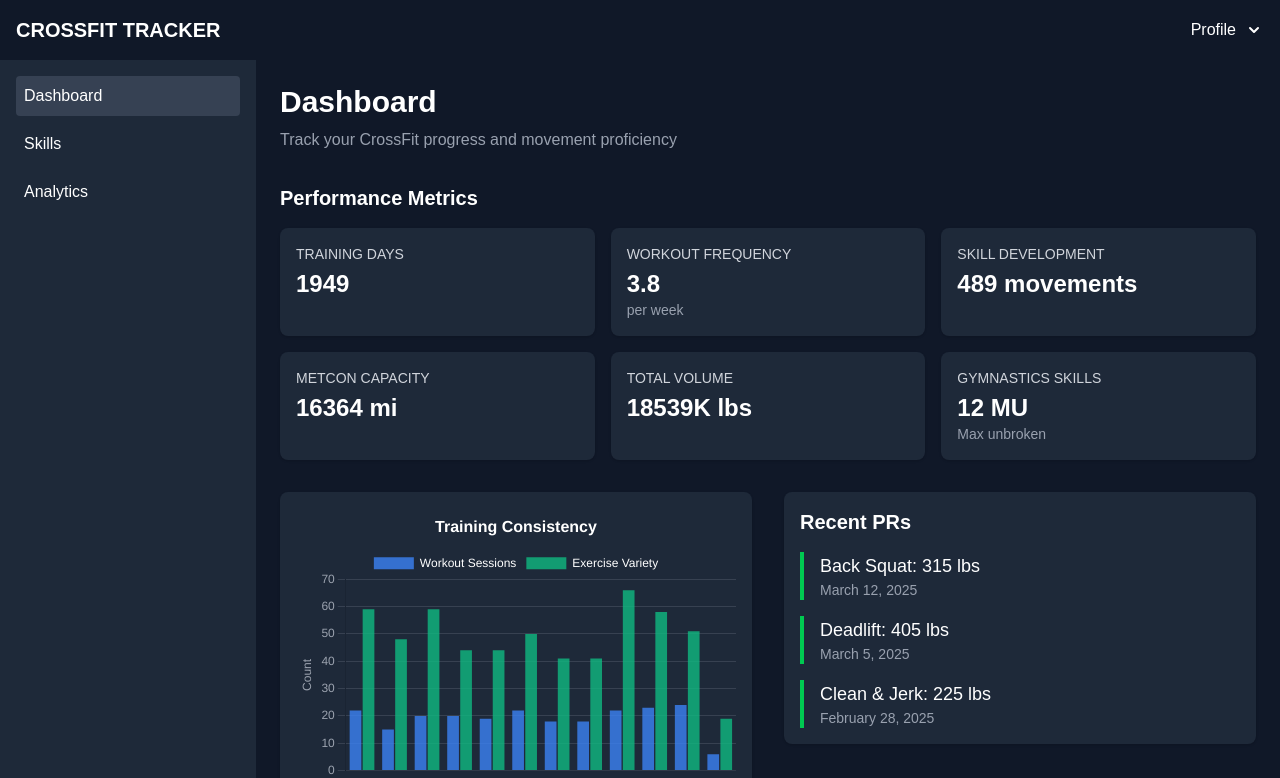
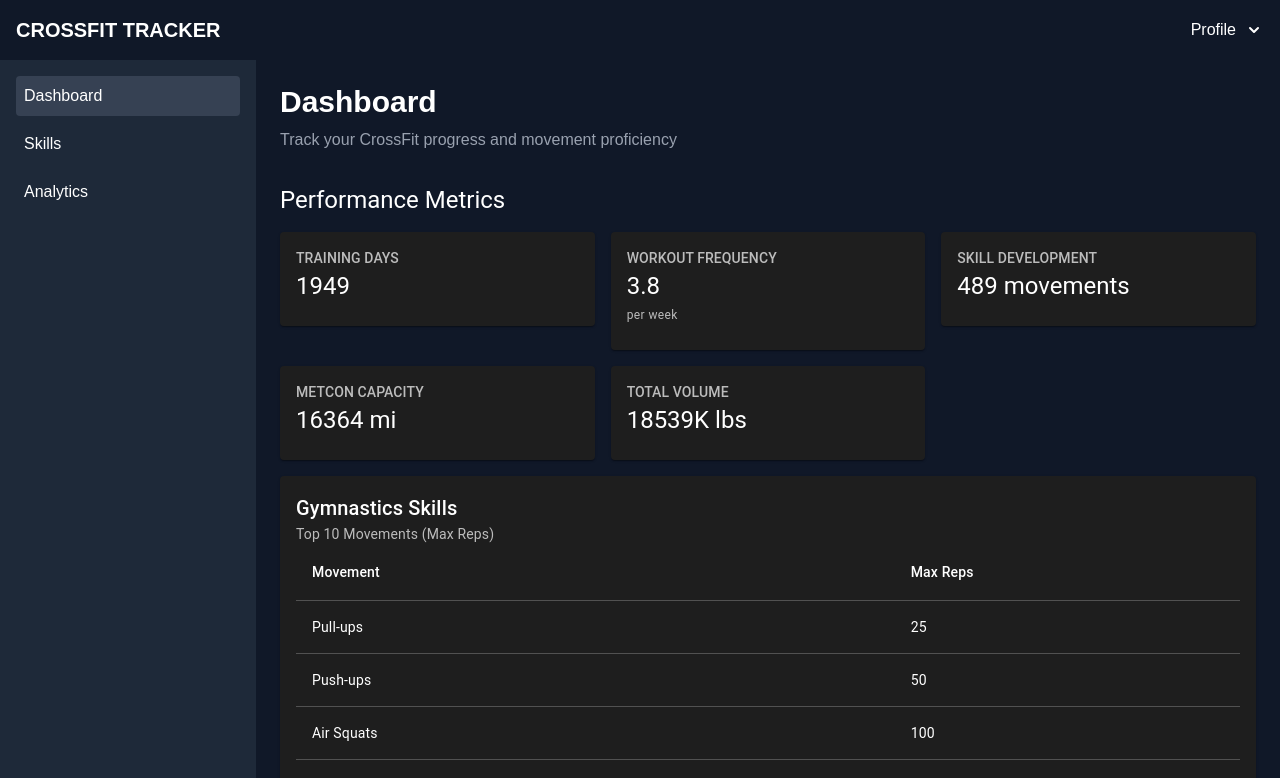
Before and after one commit to kangax/fitocracy-data-mining, a Next.js app in the folder crossfit-tracker/: page / in a window 1280 px wide. Shown: the top 778 px of the page. Built offline with nearby package versions, Linux system fonts and the light colour scheme.

Commit message:
Migrate PerformanceMetrics to Material UI

```diff
--- a/crossfit-tracker/src/app/layout.tsx
+++ b/crossfit-tracker/src/app/layout.tsx
@@ -1,6 +1,8 @@
 import type { Metadata } from "next";
 import { Geist, Geist_Mono } from "next/font/google";
 import "./globals.css";
+import { ThemeProvider } from '@mui/material/styles';
+import theme from '@/theme';
 
 const geistSans = Geist({
   variable: "--font-geist-sans",
@@ -27,7 +29,9 @@ export default function RootLayout({
       <body
         className={`${geistSans.variable} ${geistMono.variable} antialiased bg-gray-100`}
       >
-        {children}
+        <ThemeProvider theme={theme}>
+          {children}
+        </ThemeProvider>
       </body>
     </html>
   );
--- a/crossfit-tracker/src/components/dashboard/PerformanceMetrics.tsx
+++ b/crossfit-tracker/src/components/dashboard/PerformanceMetrics.tsx
@@ -3,6 +3,7 @@
 import React from 'react';
 import { useSessions } from '@/hooks/useWorkoutData';
 import type { Session, ExerciseSession, Set } from '@/lib/data';
+import { Grid, Card, CardContent, Typography, Table, TableHead, TableRow, TableCell, TableBody } from '@mui/material';
 
 interface MetricCardProps {
   title: string;
@@ -13,17 +14,25 @@ interface MetricCardProps {
 
 const MetricCard: React.FC<MetricCardProps> = ({ title, value, subValue, isLoading }) => {
   return (
-    <div className="bg-gray-800 rounded-lg shadow p-4">
-      <h3 className="text-sm font-medium text-gray-300">{title}</h3>
+    <Card>
+      <CardContent>
+        <Typography variant="subtitle2" color="textSecondary">{title}</Typography>
         {isLoading ? (
           <div className="animate-pulse h-8 bg-gray-700 rounded mt-2"></div>
         ) : (
-        <div className="mt-1">
-          <p className="text-2xl font-semibold text-white">{value}</p>
-          {subValue && <p className="text-sm text-gray-400">{subValue}</p>}
+          <div>
+            <Typography variant="h5" component="div">
+              {value}
+            </Typography>
+            {subValue && (
+              <Typography variant="caption" color="textSecondary">
+                {subValue}
+              </Typography>
+            )}
           </div>
         )}
-    </div>
+      </CardContent>
+    </Card>
   );
 };
 
@@ -85,44 +94,90 @@ const PerformanceMetrics: React.FC = () => {
     });
   });
 
+  const gymnasticsSkills = [
+    { movement: 'Pull-ups', maxReps: 25 },
+    { movement: 'Push-ups', maxReps: 50 },
+    { movement: 'Air Squats', maxReps: 100 },
+    { movement: 'Handstand Push-ups', maxReps: 12 },
+    { movement: 'Toes to Bar', maxReps: 15 },
+    { movement: 'Muscle Ups', maxReps: 5 },
+    { movement: 'Pistol Squats', maxReps: 10 },
+  ];
+
   return (
-    <div className="mb-8">
-      <h2 className="text-xl font-bold mb-4">Performance Metrics</h2>
-      <div className="grid grid-cols-1 md:grid-cols-2 lg:grid-cols-3 gap-4">
+    <Grid container spacing={2} direction="column" className="mb-8">
+      <Grid item>
+        <Typography variant="h5" component="h2">
+          Performance Metrics
+        </Typography>
+      </Grid>
+      <Grid item container spacing={2}>
+        <Grid item xs={12} md={6} lg={4}>
           <MetricCard
             title="TRAINING DAYS"
             value={totalWorkouts}
             isLoading={isLoading}
           />
+        </Grid>
+        <Grid item xs={12} md={6} lg={4}>
           <MetricCard
             title="WORKOUT FREQUENCY"
             value={workoutsPerWeek.toFixed(1)}
             subValue="per week"
             isLoading={isLoading}
           />
+        </Grid>
+        <Grid item xs={12} md={6} lg={4}>
           <MetricCard
             title="SKILL DEVELOPMENT"
             value={`${uniqueExercises.size} movements`}
             isLoading={isLoading}
           />
+        </Grid>
+        <Grid item xs={12} md={6} lg={4}>
           <MetricCard
             title="METCON CAPACITY"
             value={`${Math.round(totalDistance)} mi`}
             isLoading={isLoading}
           />
+        </Grid>
+        <Grid item xs={12} md={6} lg={4}>
           <MetricCard
             title="TOTAL VOLUME"
             value={`${Math.round(totalVolume / 1000)}K lbs`}
             isLoading={isLoading}
           />
-        <MetricCard
-          title="GYMNASTICS SKILLS"
-          value="12 MU"
-          subValue="Max unbroken"
-          isLoading={isLoading}
-        />
-      </div>
-    </div>
+        </Grid>
+      </Grid>
+      <Grid item>
+        <Card>
+          <CardContent>
+            <Typography variant="h6" component="h2">
+              Gymnastics Skills
+            </Typography>
+            <Typography variant="body2" color="textSecondary">
+              Top 10 Movements (Max Reps)
+            </Typography>
+            <Table>
+              <TableHead>
+                <TableRow>
+                  <TableCell>Movement</TableCell>
+                  <TableCell>Max Reps</TableCell>
+                </TableRow>
+              </TableHead>
+              <TableBody>
+                {gymnasticsSkills.map((skill) => (
+                  <TableRow key={skill.movement}>
+                    <TableCell>{skill.movement}</TableCell>
+                    <TableCell>{skill.maxReps}</TableCell>
+                  </TableRow>
+                ))}
+              </TableBody>
+            </Table>
+          </CardContent>
+        </Card>
+      </Grid>
+    </Grid>
   );
 };
 
--- /dev/null
+++ b/crossfit-tracker/src/theme.ts
@@ -0,0 +1,20 @@
+import { createTheme } from '@mui/material/styles';
+import { red } from '@mui/material/colors';
+
+// Create a theme instance.
+const theme = createTheme({
+  palette: {
+    mode: 'dark',
+    primary: {
+      main: '#556cd6',
+    },
+    secondary: {
+      main: '#19857b',
+    },
+    error: {
+      main: red.A400,
+    },
+  },
+});
+
+export default theme;
```
Lines whose indentation alone changed are shown as unchanged.
